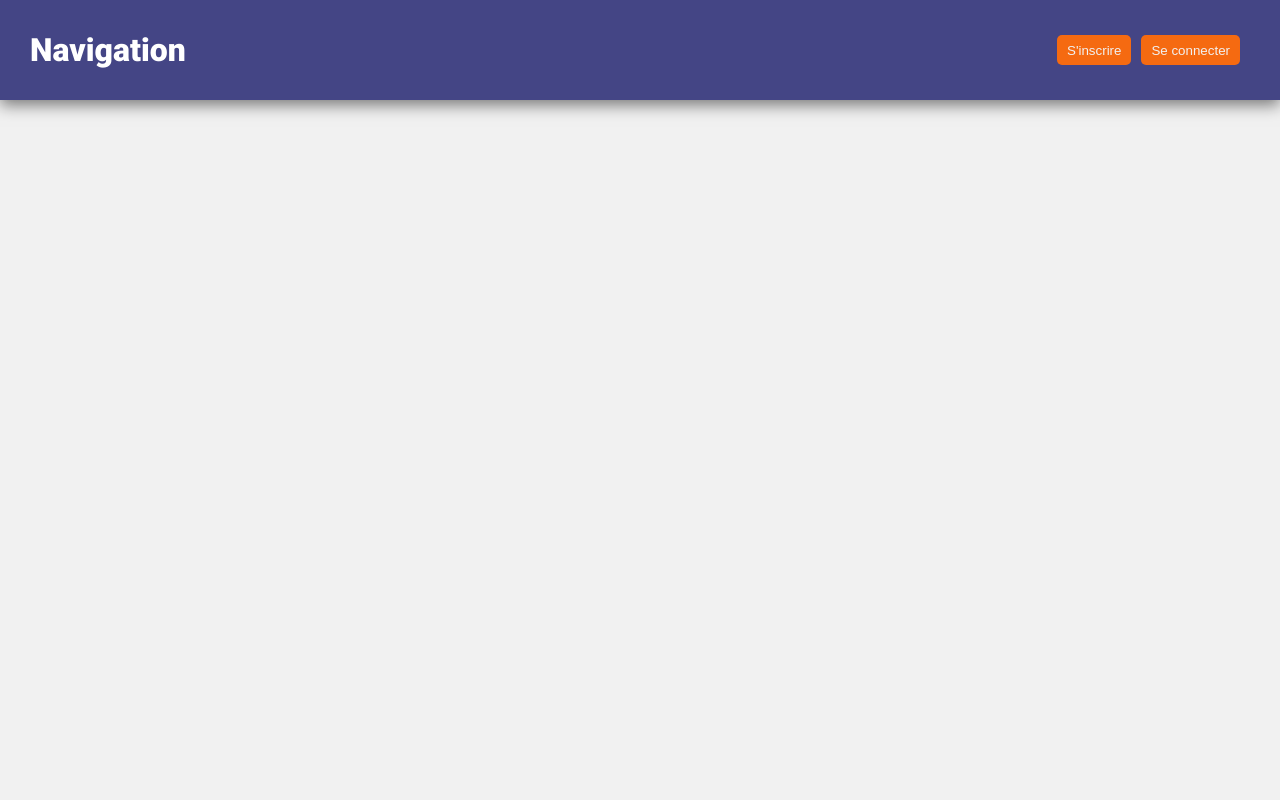
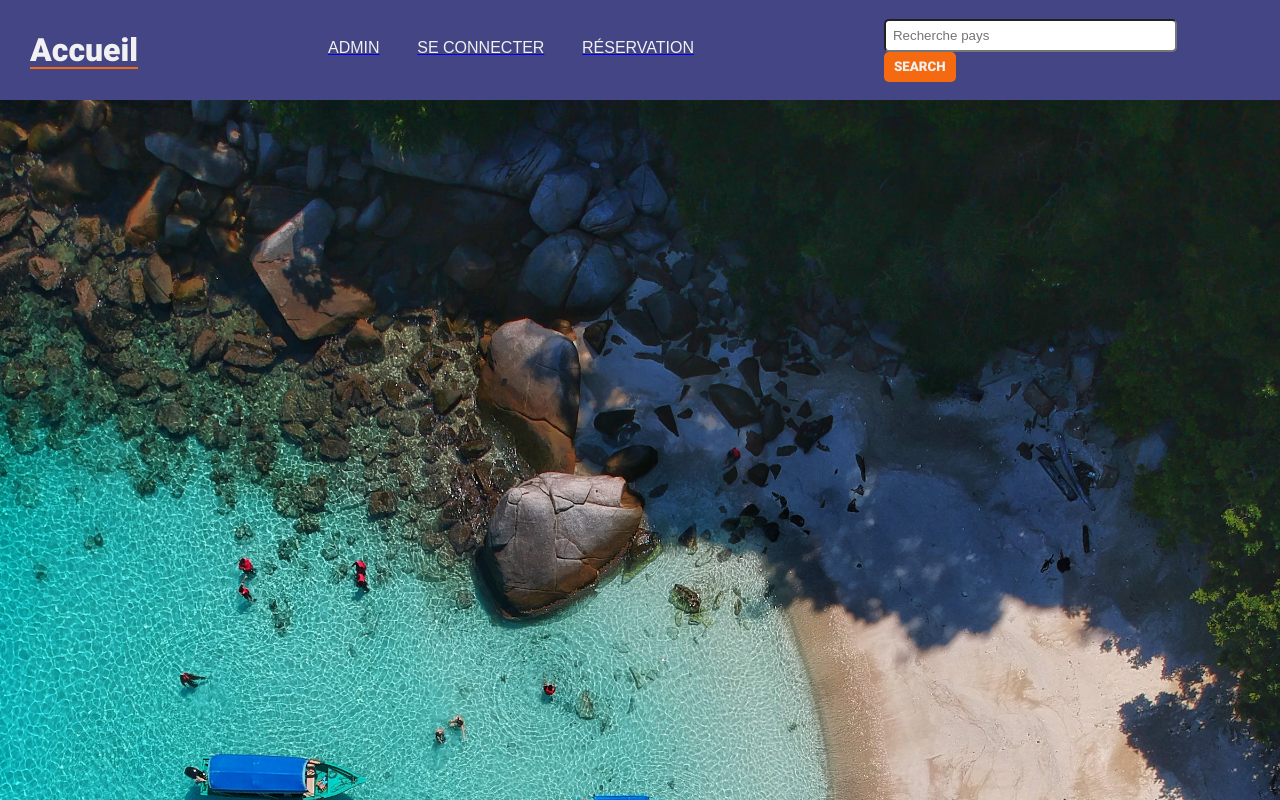
Before and after one commit to YalNsk/GoodNightHotel---FrontEnd-, a React (Create React App) app: page / in a window 1280 px wide. Shown: the top 800 px of the page. Built offline with nearby package versions, Linux system fonts and the light colour scheme.

Commit message:
liens pages + barre recherche

```diff
--- a/src/App.js
+++ b/src/App.js
@@ -1,13 +1,20 @@
-import Nav from "./components/navigation/Nav";
 import "./styles/App.scss";
-import { BrowserRouter, Routes, Route } from "react-router-dom";
+import { BrowserRouter, Route, Routes } from "react-router-dom";
+import Reservation from "./pages/reservation/Reservation";
+import Admin from "./pages/admin/Admin";
+import Home from "./pages/home/Home";
+import LoginRegister from "./pages/connexion-inscription/LoginRegister";
 
 function App() {
   return (
     <BrowserRouter>
-      <div className="App">
-        <Nav />
-      </div>
+      <Routes>
+        <Route path="/" element={<Home />} />
+        <Route path="/admin" element={<Admin />} />
+        <Route path="/loginRegister" element={<LoginRegister />} />
+        <Route path="/reservation" element={<Reservation />} />
+        <Route path="/*" element={<Home />} />
+      </Routes>
     </BrowserRouter>
   );
 }
--- /dev/null
+++ b/src/components/SearchBar/SearchBar.jsx
@@ -0,0 +1,24 @@
+import React from "react";
+import { useState } from "react";
+
+const SearchBar = ({ placeholder, onSearch }) => {
+  const [input, setinput] = useState();
+
+  const handClick = () => {
+    onSearch(input);
+  };
+
+  return (
+    <div className="recherche">
+      <input
+        type="text"
+        value={input}
+        onInput={(e) => setinput(e.target.value)}
+        placeholder={placeholder}
+      />
+      <button onClick={handClick}>Search</button>
+    </div>
+  );
+};
+
+export default SearchBar;
--- /dev/null
+++ b/src/components/SearchBar/search.scss
@@ -0,0 +1,23 @@
+.recherche {
+  width: 30%;
+}
+
+button {
+  // display: block;
+  height: 30px;
+  padding: 5px 10px;
+  margin-right: 10px;
+  border-radius: 5px;
+  border: none;
+  background: $color1;
+  color: $white;
+  cursor: pointer;
+  font-family: $RobotoBlack;
+  text-transform: uppercase;
+}
+input {
+  padding: 7px;
+  margin-right: 10px;
+  border-radius: 5px;
+  width: 80%;
+}
--- a/src/components/navigation/Nav.jsx
+++ b/src/components/navigation/Nav.jsx
@@ -1,13 +1,43 @@
 import React from "react";
+import { NavLink } from "react-router-dom";
+import SearchBar from "../SearchBar/SearchBar";
 
 const Nav = () => {
   return (
     <div className="navi">
-      <h1>Navigation</h1>
-      <div className="containerButton">
+      <NavLink className="logo" to="/">
+        <h1>Accueil</h1>
+      </NavLink>
+
+      <ul className="pages">
+        <NavLink
+          className={(nav) => (nav.isActive ? "active" : "")}
+          to="/admin"
+        >
+          <li>Admin</li>
+        </NavLink>
+
+        <NavLink
+          className={(nav) => (nav.isActive ? "active" : "")}
+          to="/loginRegister"
+        >
+          <li>Se connecter</li>
+        </NavLink>
+
+        <NavLink
+          className={(nav) => (nav.isActive ? "active" : "")}
+          to="/reservation"
+        >
+          <li>Réservation</li>
+        </NavLink>
+      </ul>
+
+      <SearchBar placeholder="Recherche pays" />
+
+      {/* <div className="containerButton">
         <button type="button">S'inscrire</button>
         <button type="button">Se connecter</button>
-      </div>
+      </div> */}
     </div>
   );
 };
--- a/src/components/navigation/_nav.scss
+++ b/src/components/navigation/_nav.scss
@@ -8,13 +8,55 @@
   flex-direction: row;
   justify-content: space-between;
   align-items: center;
-  position: fixed;
+  //   position: fixed;
   padding: 30px;
   box-shadow: 0px 5px 15px rgba(0, 0, 0, 0.51);
-  .containerButton {
+
+  .logo {
+    color: $white;
+    text-decoration: none;
+  }
+
+  .pages {
     display: flex;
-    align-items: center;
+    flex-direction: row;
+    width: 30%;
+    justify-content: space-between;
+    li {
+      display: flex;
+      width: auto;
+      list-style-type: none;
+      text-decoration: none;
+      text-transform: uppercase;
+      color: $white;
+      padding-bottom: 5px;
+      font-family: $RobotoRegular;
+    }
   }
+  .active {
+    position: relative;
+
+    &::after {
+      content: "";
+      height: 2px;
+      width: 0;
+      background: $color1;
+      position: absolute;
+      bottom: 0px;
+      animation: anim 0.5s ease-out forwards;
+
+      @keyframes anim {
+        to {
+          width: 100%;
+        }
+      }
+    }
+  }
+}
+
+.containerButton {
+  display: flex;
+  align-items: center;
   button {
     // display: block;
     height: 30px;
@@ -24,5 +66,6 @@
     border: none;
     background: $color1;
     color: $white;
+    cursor: pointer;
   }
 }
--- a/src/pages/admin/Admin.jsx
+++ b/src/pages/admin/Admin.jsx
@@ -0,0 +1,13 @@
+import React from "react";
+import Nav from "../../components/navigation/Nav";
+
+const Admin = () => {
+  return (
+    <div>
+      <Nav />
+      <h2>page administration</h2>
+    </div>
+  );
+};
+
+export default Admin;
--- a/src/pages/connexion-inscription/LoginRegister.jsx
+++ b/src/pages/connexion-inscription/LoginRegister.jsx
@@ -0,0 +1,13 @@
+import React from "react";
+import Nav from "../../components/navigation/Nav";
+
+const LoginRegister = () => {
+  return (
+    <div>
+      <Nav />
+      <h2>page Login/Register</h2>
+    </div>
+  );
+};
+
+export default LoginRegister;
--- /dev/null
+++ b/src/pages/home/Home.jsx
@@ -0,0 +1,14 @@
+import React from "react";
+import Nav from "../../components/navigation/Nav";
+import Voyage1 from "../../assets/img/voyage01.jpg";
+
+const Home = () => {
+  return (
+    <div>
+      <Nav />
+      <img style={{ width: "100vw" }} src={Voyage1} alt="" />
+    </div>
+  );
+};
+
+export default Home;
--- a/src/pages/reservation/Reservation.jsx
+++ b/src/pages/reservation/Reservation.jsx
@@ -0,0 +1,13 @@
+import React from "react";
+import Nav from "../../components/navigation/Nav";
+
+const Reservation = () => {
+  return (
+    <div>
+      <Nav />
+      <h2>page Réservation</h2>
+    </div>
+  );
+};
+
+export default Reservation;
--- a/src/styles/App.scss
+++ b/src/styles/App.scss
@@ -1,5 +1,6 @@
 @import "./settings";
 @import "../components/navigation/nav";
+@import "../components/SearchBar/search.scss";
 
 .App {
   background: $white;
--- /dev/null
+++ b/src/styles/_home.scss
@@ -0,0 +1,2 @@
+img {
+}
```
Also changed, not shown: src/pages/accueil/Accueil.jsx (deleted).
